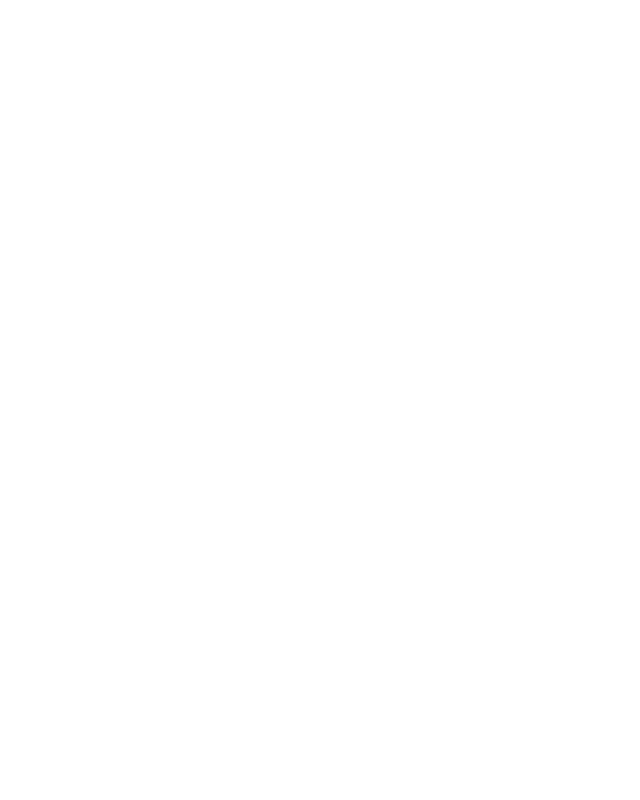
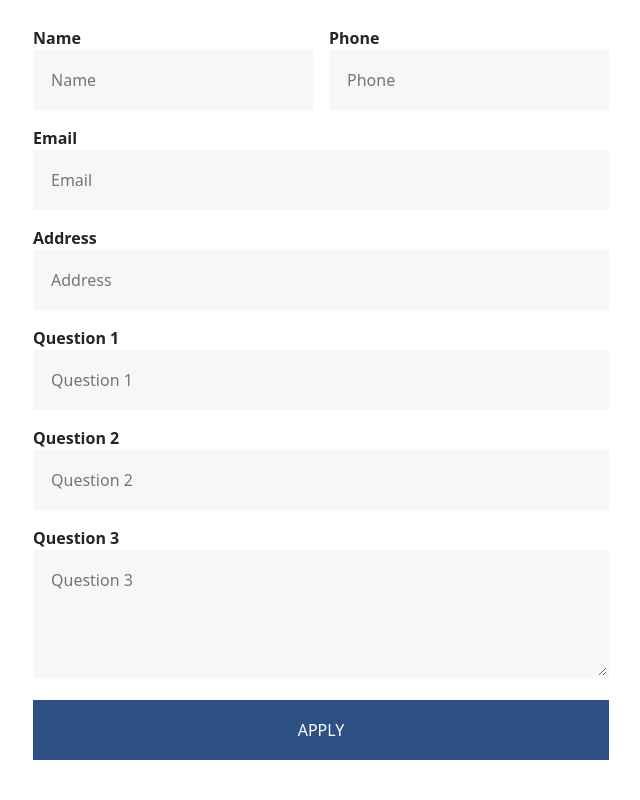
Before and after one commit to thiennbao/robotics-hcmus, a React (Create React App) app in the folder client/: page /joinus in a window 1280 px wide. Before the commit this address had no page. Shown: the part 580-1380 px from the top of the page, without its empty margins (319-959 px from the left). Before the commit the page ends 800 px from the top, so only its background shows below. Built offline with nearby package versions, Linux system fonts and the light colour scheme.

Commit message:
add joinus page

```diff
--- a/client/src/App.js
+++ b/client/src/App.js
@@ -2,10 +2,11 @@
 
 import "./App.scss";
 import HomePage from "./pages/HomePage";
-import AboutPage from "./pages/AboutPage";
 import CoursesPage from "./pages/CoursesPage";
 import NewsPage from "./pages/NewsPage";
 import ContactPage from "./pages/ContactPage";
+import AboutPage from "./pages/AboutPage";
+import JoinUsPage from "pages/JoinUsPage";
 import FaqPage from "pages/FaqPage";
 
 function App() {
@@ -14,10 +15,11 @@
       <BrowserRouter>
         <Routes>
           <Route path="/" element={<HomePage />} />
-          <Route path="/about" element={<AboutPage />} />
           <Route path="/courses" element={<CoursesPage />} />
           <Route path="/news" element={<NewsPage />} />
           <Route path="/contact" element={<ContactPage />} />
+          <Route path="/about" element={<AboutPage />} />
+          <Route path="/joinus" element={<JoinUsPage />} />
           <Route path="/faq" element={<FaqPage />} />
         </Routes>
       </BrowserRouter>
--- a/client/src/layouts/partials/Header/index.jsx
+++ b/client/src/layouts/partials/Header/index.jsx
@@ -67,6 +67,7 @@
                       More <i className="bi bi-caret-down-fill ps-2"></i>
                     </div>
                     <div className="position-absolute top-100 start-50 translate-middle-x">
+                      <ul className="list-unstyled">
                         {links.map(
                           (link, index) =>
                             index > 3 && (
@@ -84,6 +85,7 @@
                               </li>
                             )
                         )}
+                      </ul>
                     </div>
                   </div>
                 </li>
--- a/client/src/pages/FaqPage/Faq/Faq.module.scss
+++ b/client/src/pages/FaqPage/Faq/Faq.module.scss
@@ -19,7 +19,7 @@
     align-items: center;
     padding: 1.5rem;
     font-size: 2rem;
-    color: crimson;
+    color: $primary-color;
   }
 
   & h6 {
--- /dev/null
+++ b/client/src/pages/JoinUsPage/ApplyForm/ApplyForm.module.scss
@@ -0,0 +1,67 @@
+@import "scss/variables";
+
+.form {
+  width: 45%;
+  margin-left: auto;
+  margin-right: auto;
+
+  form {
+    margin-top: 3rem;
+
+    & label {
+      font-weight: bold;
+    }
+
+    & span {
+      color: crimson;
+    }
+
+    & input,
+    textarea {
+      background-color: $background-color;
+      outline: none;
+      border: none;
+      width: 100%;
+      padding: 1rem;
+      border: transparent solid 2px;
+
+      &:focus {
+        border-color: $primary-color;
+        background-color: transparent;
+        transition: 0.5s;
+      }
+
+      &[aria-invalid="true"] {
+        border-color: crimson;
+        background-color: transparent;
+      }
+    }
+
+    & textarea {
+      height: 8rem;
+    }
+
+    & input[type="submit"] {
+      background-color: $primary-color;
+      color: #fff;
+    }
+  }
+}
+
+@media (max-width: 1200px) {
+  .form {
+    width: 60%;
+  }
+}
+
+@media (max-width: 992px) {
+  .form {
+    width: 75%;
+  }
+}
+
+@media (max-width: 768px) {
+  .form {
+    width: 90%;
+  }
+}
--- /dev/null
+++ b/client/src/pages/JoinUsPage/ApplyForm/index.jsx
@@ -0,0 +1,106 @@
+import style from "./ApplyForm.module.scss";
+import Section from "layouts/partials/Section";
+import { useForm } from "react-hook-form";
+import Heading from "components/Heading";
+import Appearance from "components/Appearance";
+
+const ApplyForm = () => {
+  const {
+    register,
+    handleSubmit,
+    clearErrors,
+    formState: { errors },
+  } = useForm({ shouldFocusError: false });
+
+  const onSubmit = (data) => {
+    // Wating for backend
+    console.log(data);
+  };
+
+  return (
+    <Section className={style.form}>
+      <Appearance type="up">
+        <Heading className="text-center fs-2" subcontent="Wanna join us?">
+          WELCOME <del>TO HELL</del>
+        </Heading>
+        <form onSubmit={handleSubmit(onSubmit)}>
+          <div className="row g-3">
+            <div className="col-md-6">
+              <label>Name</label>
+              <input
+                placeholder="Name"
+                {...register("name", { required: true })}
+                aria-invalid={!!errors.name}
+                onFocus={() => clearErrors("name")}
+              />
+              {errors.name && <span>Please fill out this field</span>}
+            </div>
+            <div className="col-md-6">
+              <label>Phone</label>
+              <input
+                placeholder="Phone"
+                {...register("phone", { required: true })}
+                aria-invalid={!!errors.phone}
+                onFocus={() => clearErrors("phone")}
+              />
+              {errors.phone && <span>Please fill out this field</span>}
+            </div>
+            <div>
+              <label>Email</label>
+              <input
+                placeholder="Email"
+                {...register("email", { required: true })}
+                aria-invalid={!!errors.email}
+                onFocus={() => clearErrors("email")}
+              />
+              {errors.email && <span>Please fill out this field</span>}
+            </div>
+            <div>
+              <label>Address</label>
+              <input
+                placeholder="Address"
+                {...register("address", { required: true })}
+                aria-invalid={!!errors.address}
+                onFocus={() => clearErrors("address")}
+              />
+              {errors.address && <span>Please fill out this field</span>}
+            </div>
+            <div>
+              <label>Question 1</label>
+              <input
+                placeholder="Question 1"
+                {...register("q1", { required: true })}
+                aria-invalid={!!errors.q1}
+                onFocus={() => clearErrors("q1")}
+              />
+              {errors.q1 && <span>Please fill out this field</span>}
+            </div>
+            <div>
+              <label>Question 2</label>
+              <input
+                placeholder="Question 2"
+                {...register("q2", { required: true })}
+                aria-invalid={!!errors.q2}
+                onFocus={() => clearErrors("q2")}
+              />
+              {errors.q2 && <span>Please fill out this field</span>}
+            </div>
+            <div>
+              <label>Question 3</label>
+              <textarea
+                placeholder="Question 3"
+                {...register("q3", { required: true })}
+                aria-invalid={!!errors.q3}
+                onFocus={() => clearErrors("q3")}
+              />
+              {errors.q3 && <span>Please fill out this field</span>}
+            </div>
+            <input type="submit" value="APPLY" />
+          </div>
+        </form>
+      </Appearance>
+    </Section>
+  );
+};
+
+export default ApplyForm;
--- /dev/null
+++ b/client/src/pages/JoinUsPage/index.jsx
@@ -0,0 +1,16 @@
+import SiteLayout from "layouts/SiteLayout";
+import Wallpaper from "layouts/partials/Wallpaper";
+import ApplyForm from "./ApplyForm";
+import FooterImages from "components/FooterImages";
+
+const JoinUsPage = () => {
+  return (
+    <SiteLayout>
+      <Wallpaper page="JOIN US" />
+      <ApplyForm />
+      <FooterImages />
+    </SiteLayout>
+  )
+}
+
+export default JoinUsPage
```
Lines whose indentation alone changed are shown as unchanged.
